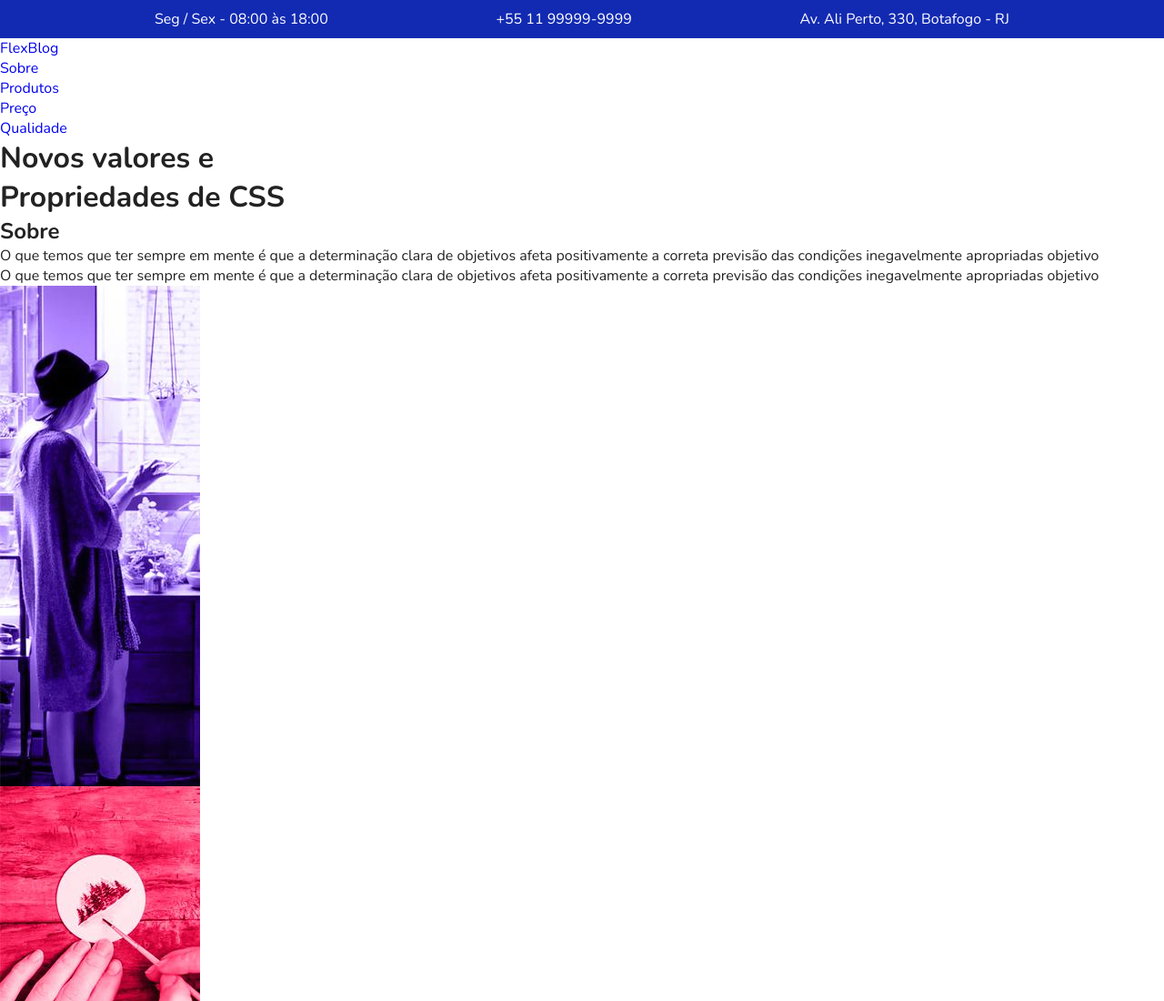
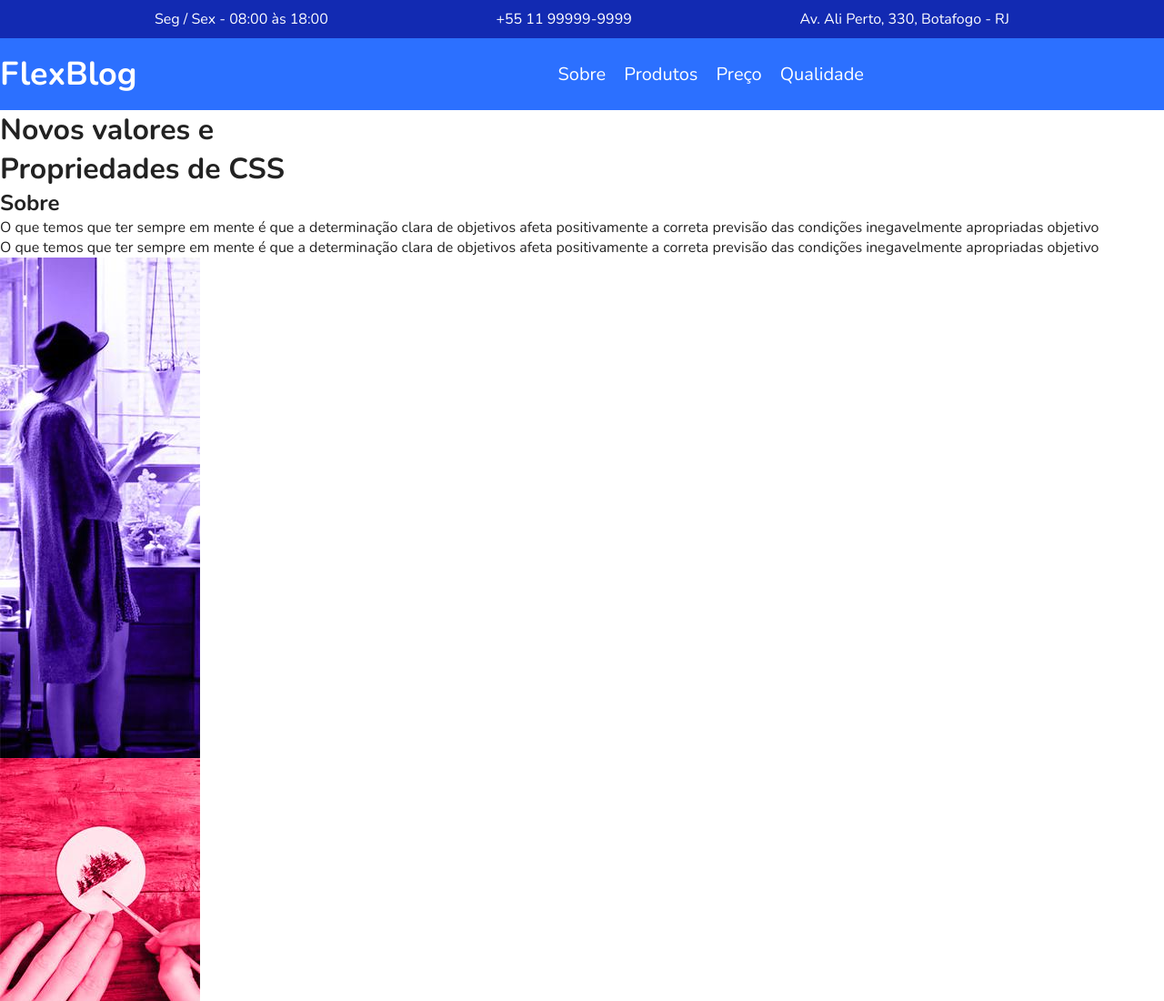
Before and after one commit to devBlasquez/FlexBlog, a plain HTML site: page index.html in a window 1280 px wide. Shown: the top 1100 px of the page at 91% size. Drawn offline with nearby package versions, Linux system fonts and the light colour scheme.

Commit message:
Add: Estilização do menu

```diff
--- a/css/style.css
+++ b/css/style.css
@@ -54,3 +54,43 @@ img {
   color: white;
   margin: 0 10px 10px 10px;
 }
+
+/*Menu*/
+
+.menu-bg {
+  background-color: #2c70ff;
+}
+
+.menu {
+  color: white;
+  max-width: 960px;
+  padding: 15px 0;
+  display: flex;
+  flex-wrap: wrap;
+  justify-content: space-between;
+  align-items: center;
+}
+
+.menu a {
+  color: white;
+}
+
+.menu-logo a {
+  font-size: 2.25em;
+  font-weight: bold;
+}
+
+.menu nav ul {
+  display: flex;
+  flex-wrap: wrap;
+}
+
+.menu nav a {
+  font-size: 1.25em;
+  display: block;
+  padding: 10px;
+}
+
+.menu nav a:hover {
+  color: #122ab2;
+}
```
